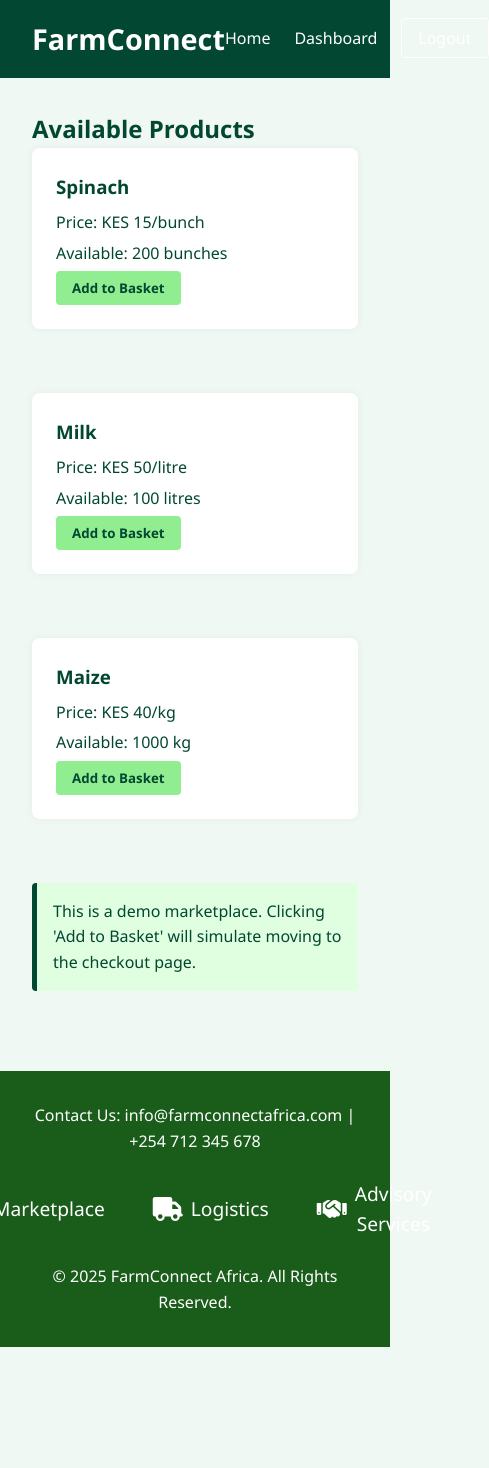
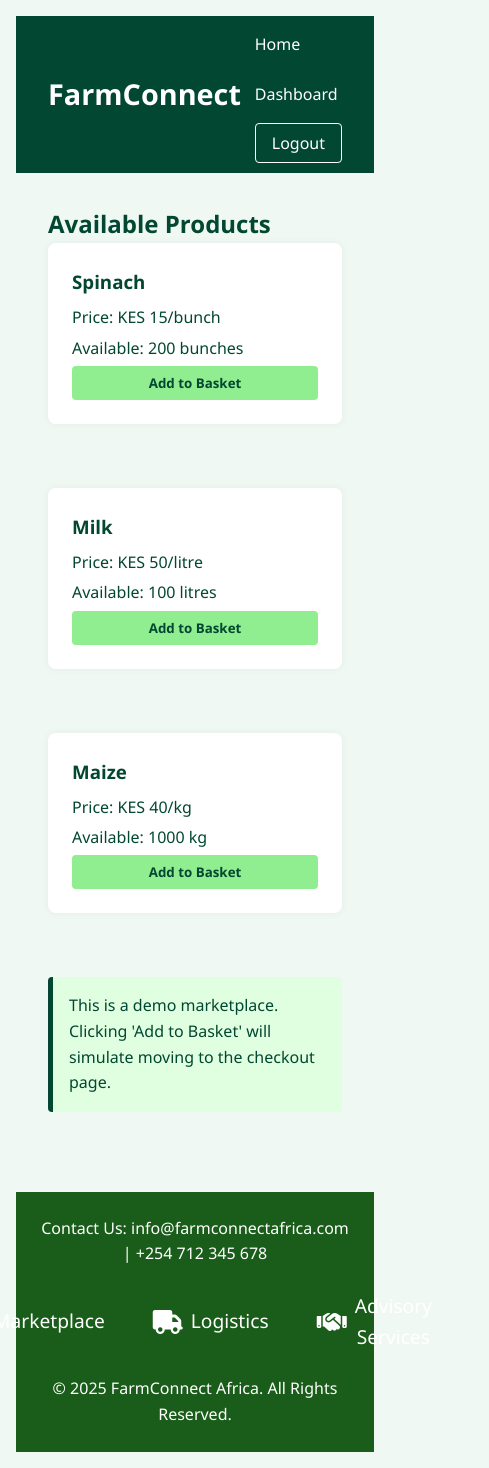
Before and after one commit to denzel-source/Farm_Connect, a plain HTML site: page Dashboard.html in a window 390 px wide. Shown: the whole page, 489 px wide, since content can reach past the window. Before the commit the page ends 1347 px from the top, so only its background shows below. Drawn offline with Linux system fonts and the light colour scheme.

Commit message:
site_responsiveness

```diff
--- a/css/site.css
+++ b/css/site.css
@@ -374,3 +374,58 @@ footer .services-icons img {
     margin-right: 8px;
     font-size: 1.5rem;
 }
+
+/* === Mobile Responsive Styles === */
+@media (max-width: 768px) {
+
+    /* General page layout adjustments */
+    body {
+      padding: 1rem;
+    }
+
+    /* Make header/nav bars vertical */
+    nav ul {
+      flex-direction: column;
+      gap: 1rem;
+    }
+
+    /* Make buttons full width */
+    .btn {
+      width: 100%;
+      text-align: center;
+    }
+
+    /* Product grid becomes single column */
+    .product-grid, .team-grid {
+      grid-template-columns: 1fr;
+    }
+
+    /* Footer services icons stack vertically */
+    .services-icons {
+      flex-direction: column;
+      gap: 1rem;
+    }
+
+    .service-item {
+      align-items: center;
+      text-align: center;
+    }
+
+    footer {
+      padding: 1.5rem;
+    }
+
+    /* Optional: Reduce font sizes slightly */
+    h1 {
+      font-size: 2rem;
+    }
+
+    h2 {
+      font-size: 1.5rem;
+    }
+
+    p {
+      font-size: 1rem;
+    }
+  }
+/* === End of CSS === */
```
